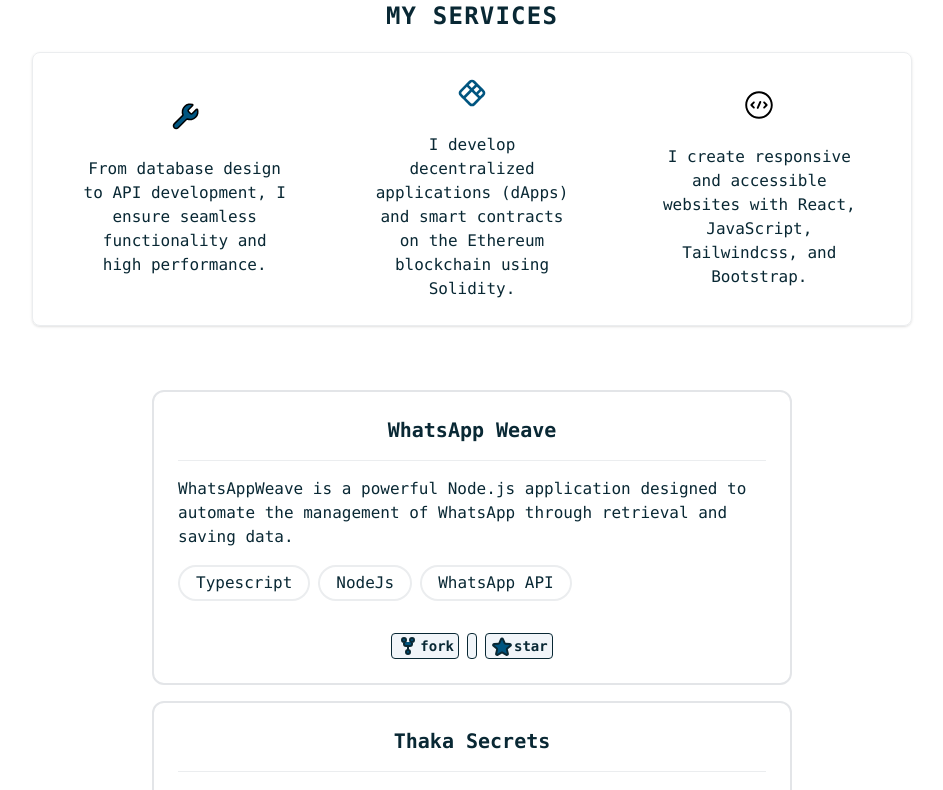
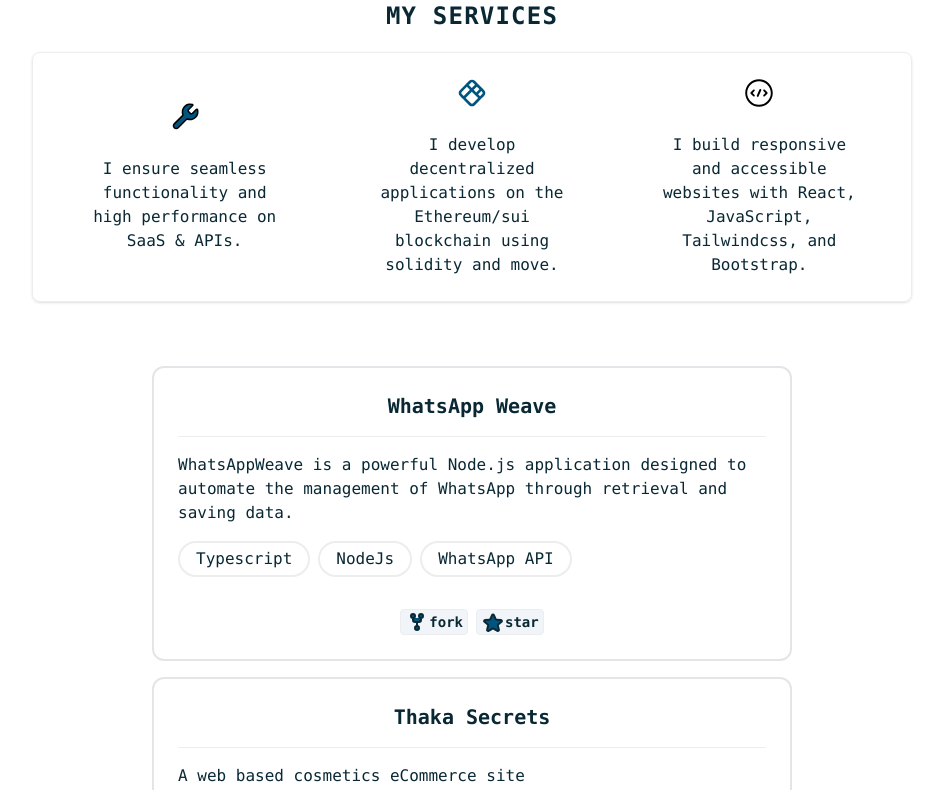
Before and after one commit to Kagirim/Portfolio, a React (Create React App) app: page / in a window 1280 px wide. Shown: the part 940-1730 px from the top of the page, without its empty margins (168-1111 px from the left). Built offline with nearby package versions, Linux system fonts and the light colour scheme; a web font is replaced by a local one.

Commit message:
refine fork and star buttons

```diff
--- a/src/App.tsx
+++ b/src/App.tsx
@@ -22,17 +22,17 @@
       <Categories categories={[
         {
           name: "Backend",
-          description: "From database design to API development, I ensure seamless functionality and high performance.",
+          description: "I ensure seamless functionality and high performance on SaaS & APIs.",
           icon: <BackendIcon />
         },
         {
           name: "Blockchain",
-          description: "I develop decentralized applications (dApps) and smart contracts on the Ethereum blockchain using Solidity.",
+          description: "I develop decentralized applications on the Ethereum/sui blockchain using solidity and move.",
           icon: <BlockchainIcon />
         },
         {
           name: "HTML",
-          description: "I create responsive and accessible websites with React, JavaScript, Tailwindcss, and Bootstrap.",
+          description: "I build responsive and accessible websites with React, JavaScript, Tailwindcss, and Bootstrap.",
           icon: <HtmlIcon />
         }
       ]} />
--- a/src/partials/projectCard.tsx
+++ b/src/partials/projectCard.tsx
@@ -6,7 +6,7 @@
       <div className="group w-full sm:w-1/2 m-4 mx-auto p-6 rounded-xl border-2 border-gray-300">
         <a href={link}>
           <h1 className="text-xl text-center font-bold">
-            {title}{" "}{linkIcon}
+            {title}{linkIcon}
           </h1>
         </a>
         <hr className="my-4" />
@@ -17,11 +17,10 @@
           ))}
         </div>
         <div className="flex flex-row space-x-2 justify-center text-center">
-          <a href={link} className="flex items-center border border-darkBlue rounded px-1 text-sm text-darkBlue font-bold bg-slate-100">
+          <a href={link} className="flex items-center border rounded px-1 text-sm text-darkBlue font-bold bg-slate-100">
             {gitIcon}fork
           </a>
-          <span className="border border-darkBlue rounded px-1 text-center font-bold bg-slate-100"></span>
-          <a href={link} className="flex items-center border border-darkBlue rounded px-1 text-sm text-darkBlue font-bold bg-slate-100">
+          <a href={link} className="flex items-center border rounded px-1 text-sm text-darkBlue font-bold bg-slate-100">
             {starIcon} star
           </a>
         </div>
```
